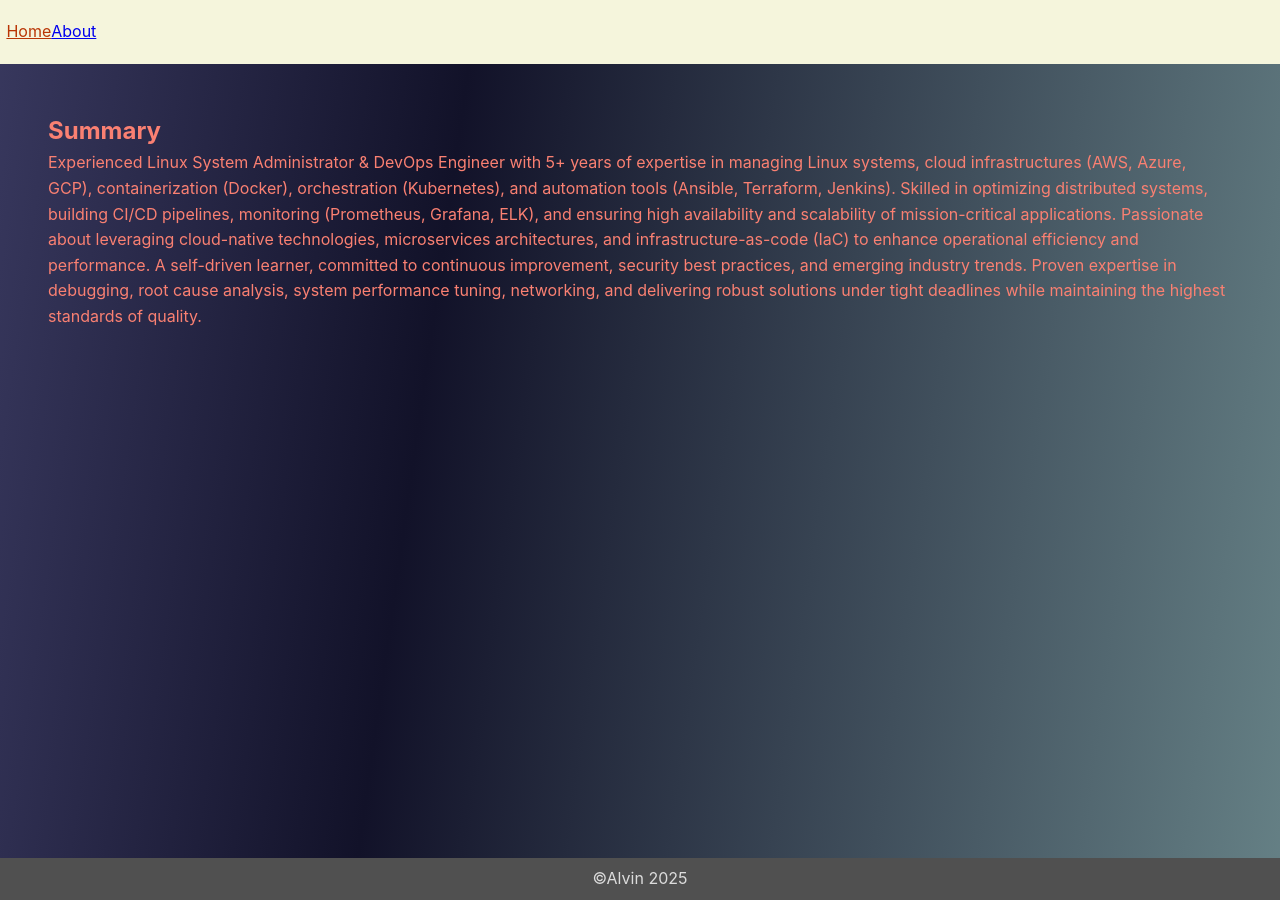
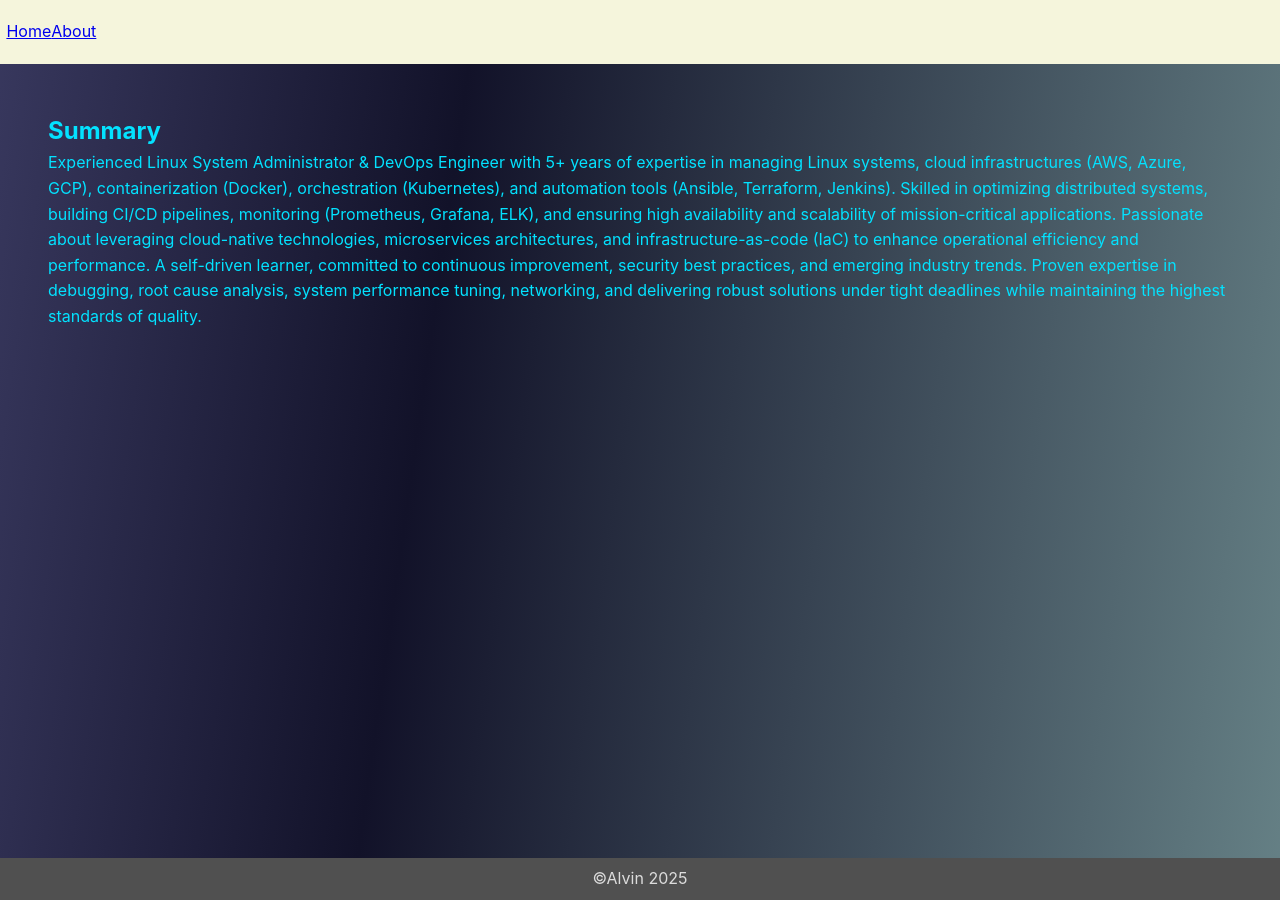
Before and after one commit to kunnoh/kunnoh.github.io, a Jekyll site: the page built from index.html, in a window 1280 px wide. Built offline with Jekyll 4.4.1, drawn with Linux system fonts in a browser that asks for light colours.

Commit message:
update nav colors

```diff
--- a/_sass/_main.scss
+++ b/_sass/_main.scss
@@ -1,3 +1,7 @@
+*{
+    padding: 0;
+    margin: 0;
+}
 body {
   background-color: #38385e;
   background: linear-gradient(98deg, rgba(56, 56, 94, 1) 0%, rgba(18, 18, 41, 1) 34%, rgba(101, 128, 133, 1) 100%);
@@ -27,7 +31,3 @@ body {
     color: aqua;
   }
 }
-
-.current {
-  color: rgb(185, 53, 5);
-}
--- a/assets/css/style.scss
+++ b/assets/css/style.scss
@@ -1,13 +1,6 @@
 ---
 ---
 @use "../../_sass/main";
-*{
-    padding: 0;
-    margin: 0;
-}
-body{
-    color: salmon;
-}
 nav{
     background-color: beige;
     color: saddlebrown;
```
